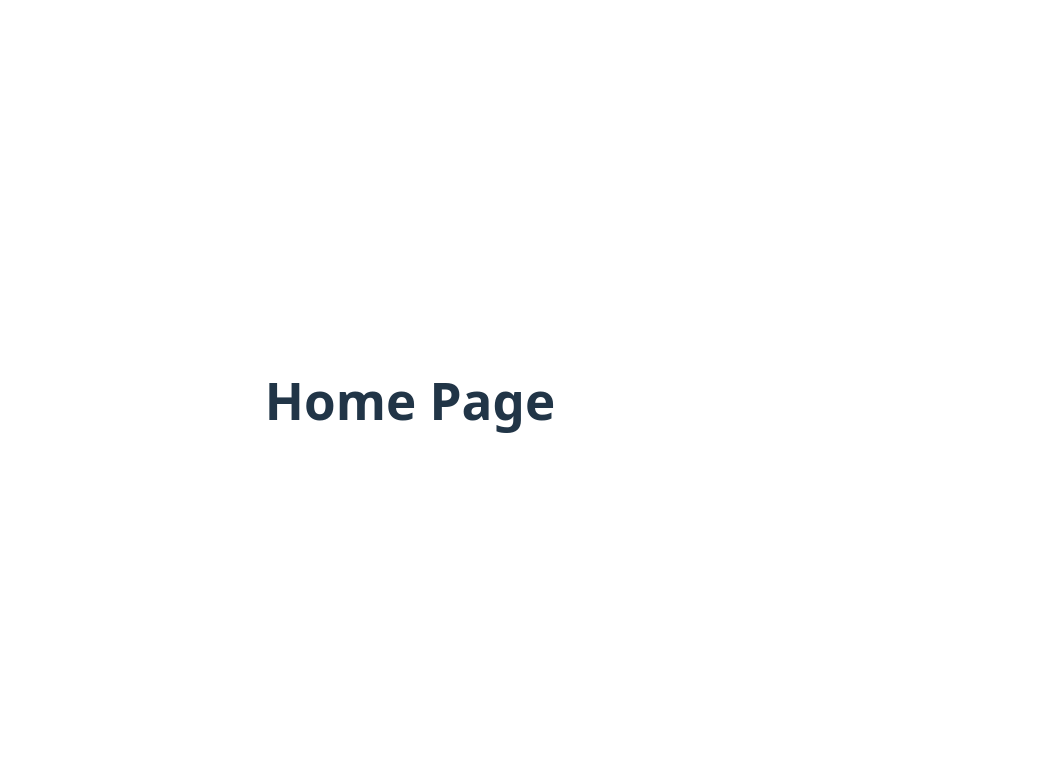
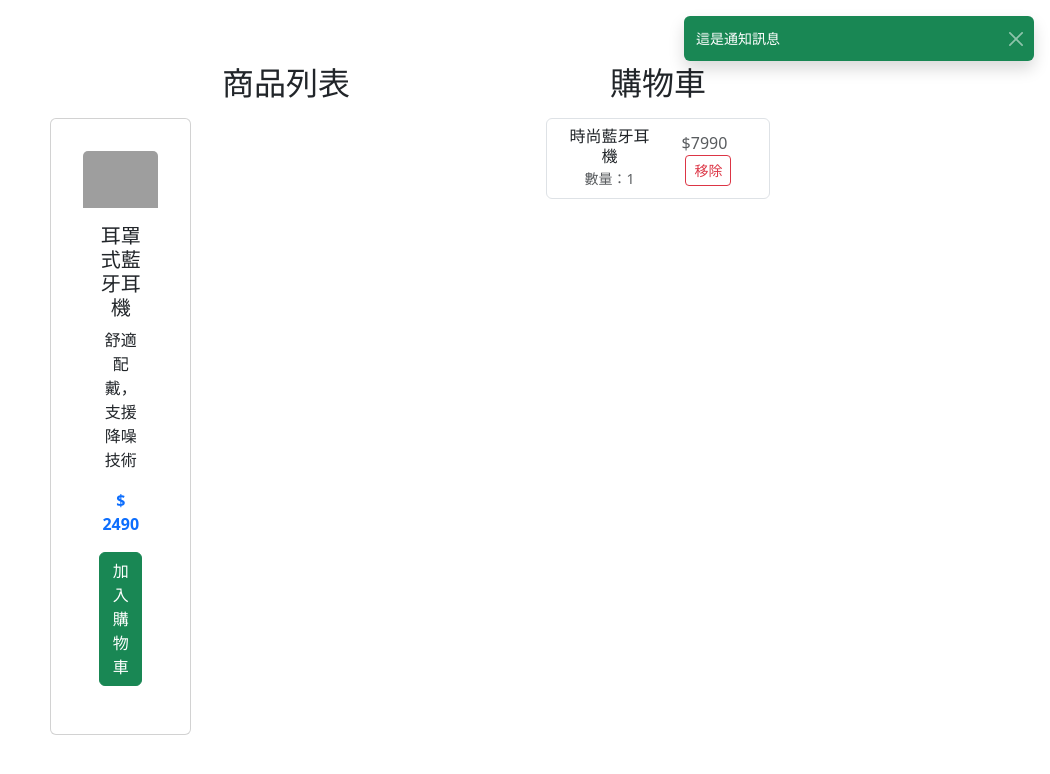
Before and after one commit to TSFMAKKO/hexVueHw2025, a Vue app: page /#/about in a window 1280 px wide. Shown: the top 774 px of the page, without its empty margins (230-1280 px from the left). Built offline with nearby package versions, Linux system fonts and the light colour scheme; grey boxes are pictures that could not be loaded.

Commit message:
feat: Setup GitHub Pages deployment, add About route, and integrate Bootstrap

```diff
--- a/package.json
+++ b/package.json
@@ -6,14 +6,17 @@
   "scripts": {
     "dev": "vite",
     "build": "vite build",
-    "preview": "vite preview"
+    "preview": "vite preview",
+    "deploy": "vite build && gh-pages -d dist"
   },
   "dependencies": {
+    "bootstrap": "^5.3.8",
     "vue": "^3.5.18",
     "vue-router": "^4.5.1"
   },
   "devDependencies": {
     "@vitejs/plugin-vue": "^6.0.1",
+    "gh-pages": "^6.3.0",
     "vite": "^7.1.2"
   }
 }
--- a/src/App.vue
+++ b/src/App.vue
@@ -5,7 +5,7 @@
 </template>
 
 <style scoped>
-.logo {
+/* .logo {
   height: 6em;
   padding: 1.5em;
   will-change: filter;
@@ -16,5 +16,5 @@
 }
 .logo.vue:hover {
   filter: drop-shadow(0 0 2em #42b883aa);
-}
+} */
 </style>
--- a/src/main.js
+++ b/src/main.js
@@ -2,6 +2,9 @@ import { createApp } from 'vue'
 import App from './App.vue'
 import router from './router'
 import './style.css'
+import 'bootstrap/dist/css/bootstrap.min.css';
+import 'bootstrap/dist/js/bootstrap.bundle.min.js';
+
 
 const app = createApp(App)
 
--- a/src/router.js
+++ b/src/router.js
@@ -1,5 +1,6 @@
-import { createRouter, createWebHistory } from 'vue-router';
+import { createRouter, createWebHashHistory } from 'vue-router';
 import Home from './views/Home.vue';
+import About from './views/About.vue';
 
 const routes = [
   {
@@ -7,10 +8,15 @@ const routes = [
     name: 'Home',
     component: Home,
   },
+  {
+    path: '/about',
+    name: 'About',
+    component: About,
+  },
 ];
 
 const router = createRouter({
-  history: createWebHistory(),
+  history: createWebHashHistory(),
   routes,
 });
 
--- a/src/style.css
+++ b/src/style.css
@@ -5,7 +5,7 @@
 
   color-scheme: light dark;
   color: rgba(255, 255, 255, 0.87);
-  background-color: #242424;
+  background-color: #ffffff;
 
   font-synthesis: none;
   text-rendering: optimizeLegibility;
--- /dev/null
+++ b/src/views/About.vue
@@ -0,0 +1,66 @@
+<template>
+<!-- <div id="app" class="container py-4"> -->
+  <div class="row">
+    <!-- 商品列表區 -->
+    <div class="col-md-8">
+      <h2 class="mb-3">商品列表</h2>
+      <div class="row">
+        <div class="col-md-4 mb-4">
+          <div class="card h-100">
+            <img src="https://images.unsplash.com/photo-1546435770-a3e426bf472b?q=80&amp;w=2065&amp;auto=format&amp;fit=crop&amp;ixlib=rb-4.1.0&amp;ixid=M3wxMjA3fDB8MHxwaG90by1wYWdlfHx8fGVufDB8fHx8fA%3D%3D" class="card-img-top">
+            <div class="card-body">
+              <h5 class="card-title">耳罩式藍牙耳機</h5>
+              <p class="card-text">舒適配戴，支援降噪技術</p>
+              <p class="fw-bold text-primary">$ 2490</p>
+              <button class="btn btn-success w-100"> 加入購物車 </button>
+            </div>
+          </div>
+        </div>
+      </div>
+    </div>
+
+    <!-- 購物車區 -->
+    <div class="col-md-4">
+      <h2 class="mb-3">購物車</h2>
+      <ul class="list-group mb-3">
+        <li class="list-group-item d-flex justify-content-between align-items-center">
+          <div>
+            <h6 class="my-0">時尚藍牙耳機</h6>
+            <small class="text-muted">數量：1</small>
+          </div>
+          <div>
+            <span class="text-muted">$7990</span>
+            <button class="btn btn-sm btn-outline-danger ms-2"> 移除 </button>
+          </div>
+        </li>
+      </ul>
+    </div>
+  </div>
+
+  <!-- 通知元件 -->
+  <div class="position-fixed top-0 end-0 p-3" style="z-index: 1050">
+    <div class="toast show align-items-center text-white bg-success border-0">
+      <div class="d-flex">
+        <div class="toast-body">這是通知訊息</div>
+        <button type="button" class="btn-close btn-close-white me-2 m-auto"></button>
+      </div>
+    </div>
+  </div>
+<!-- </div> -->
+</template>
+
+<style scoped>
+body {
+  background: #f2f2f2f2;
+}
+
+/* .card-img-top {
+  height: 150px;
+  object-fit: cover;
+}  */
+
+</style>
+
+<script setup>
+
+</script>
--- a/vite.config.js
+++ b/vite.config.js
@@ -3,5 +3,6 @@ import vue from '@vitejs/plugin-vue'
 
 // https://vite.dev/config/
 export default defineConfig({
+  base: '/hexVueHwDataFlowPractice/',
   plugins: [vue()],
 })
```
Also changed, not shown: 1 other file (tests, documents, lock files or other folders).
